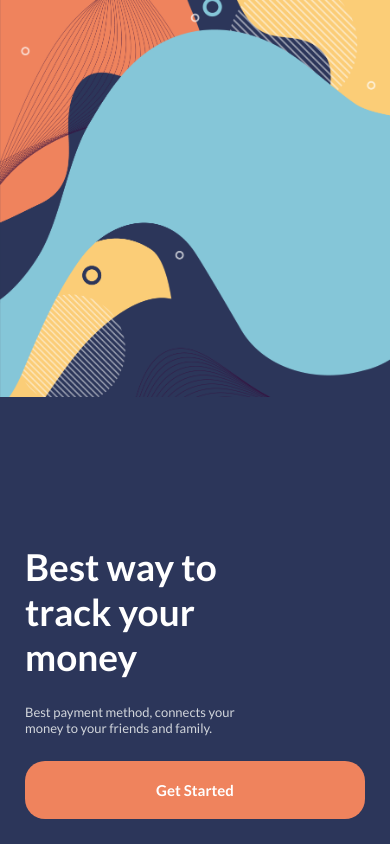
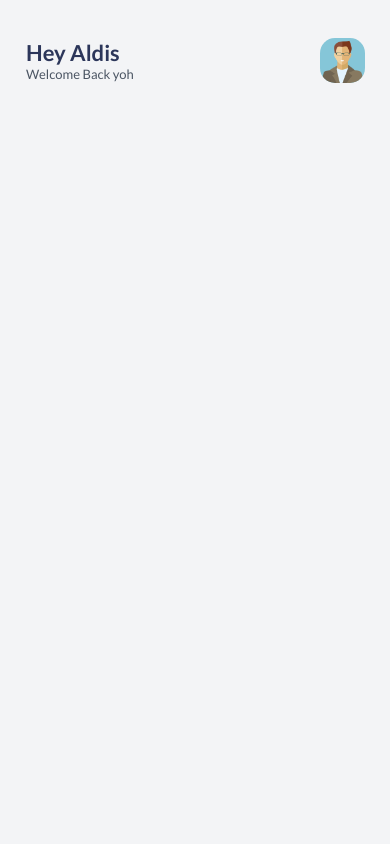
Before and after one commit to WaruiAlfred/wallet, a React Native app: screen / in a window 390 px wide. Built offline with nearby package versions, Linux system fonts and the light colour scheme.

Commit message:
render RootStack component

```diff
--- a/App.tsx
+++ b/App.tsx
@@ -1,9 +1,9 @@
 import "react-native-gesture-handler";
 import { useCallback } from "react";
 import { View } from "react-native";
-import Welcome from "./screens/Welcome";
 import { useFonts } from "expo-font";
 import * as SplashScreen from "expo-splash-screen";
+import RootStack from "./navigators/RootStack";
 
 SplashScreen.preventAutoHideAsync();
 
@@ -24,7 +24,7 @@ export default function App() {
   }
   return (
     <View style={{ flex: 1 }} onLayout={onLayoutRootView}>
-      <Welcome />
+      <RootStack />
     </View>
   );
 }
```
